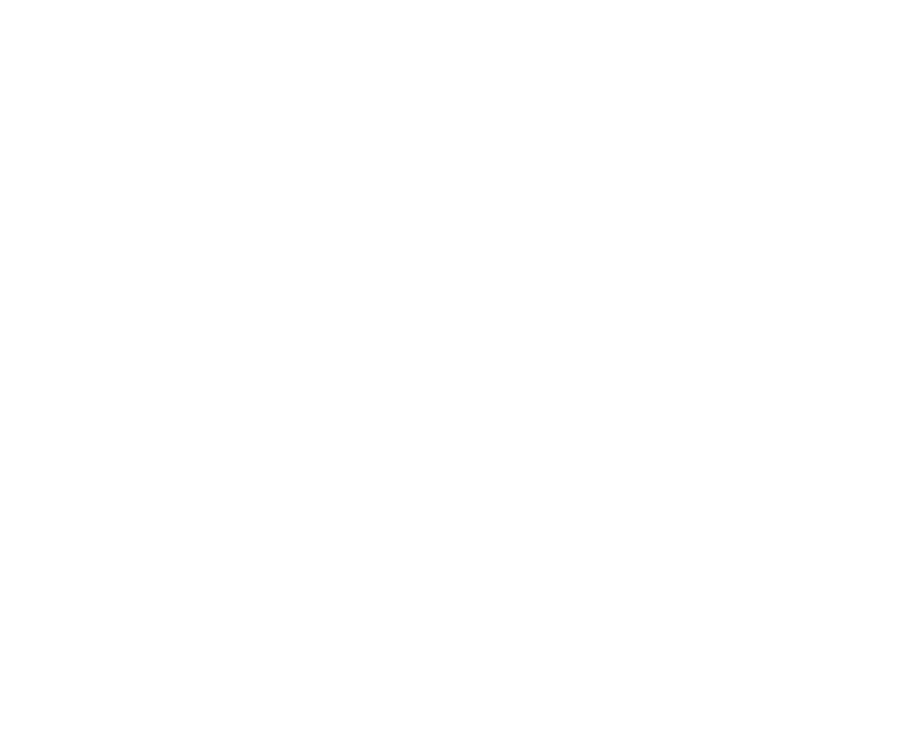
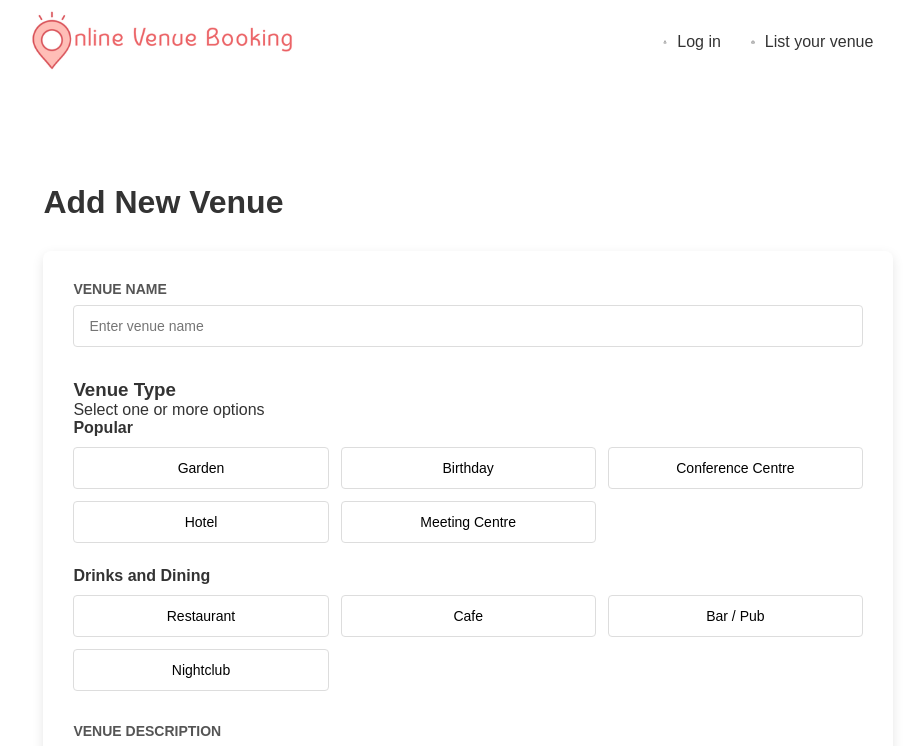
Before and after one commit to behnamfarhadi2010/HereVeNue, a React (Vite) app: page /add-listing in a window 1280 px wide. Before the commit this address had no page. Shown: the top 746 px of the page, without its empty margins (187-1091 px from the left). Built offline with nearby package versions, Linux system fonts and the light colour scheme.

Commit message:
working on add listing page and style

```diff
--- a/src/App.jsx
+++ b/src/App.jsx
@@ -11,6 +11,7 @@
 import Venues from "./pages/Venues";
 import Home from "./pages/Home";
 import MyDashboard from "./pages/myDashboard";
+import AddListing from "./components/AddListing/AddListing.jsx";
 
 const App = () => {
   return (
@@ -25,6 +26,7 @@
         <Route path="/client-login" element={<ClientLogin />} />
         <Route path="/venue-login" element={<VenueLogin />} />
         <Route path="/my-dashboard" element={<MyDashboard />} />
+        <Route path="/add-listing" element={<AddListing />} />
         {/*مسیر صفحه لاگین مکان */}
         <Route path="/venues" element={<Venues />} />
         {/*مسیر لاگین */}
--- /dev/null
+++ b/src/components/AddListing/AddListing.jsx
@@ -0,0 +1,50 @@
+// src/components/AddListing/AddListing.jsx
+import { useState } from "react";
+import Step1 from "./Steps/Step1";
+import "../../styles/add-listing.css";
+import Header from "../Header"; // Adjust the import path as necessary
+
+const AddListing = () => {
+  const [formData, setFormData] = useState({
+    venueName: "",
+    venueDescription: "",
+    venueTypes: [],
+  });
+
+  const handleChange = (e) => {
+    const { name, value } = e.target;
+    setFormData((prev) => ({
+      ...prev,
+      [name]: value,
+    }));
+  };
+
+  const handleVenueTypeToggle = (type) => {
+    setFormData((prev) => ({
+      ...prev,
+      venueTypes: prev.venueTypes.includes(type)
+        ? prev.venueTypes.filter((t) => t !== type)
+        : [...prev.venueTypes, type],
+    }));
+  };
+
+  return (
+    <>
+      <Header />
+      <div className="add-listing-container">
+        <h1>Add New Venue</h1>
+        <Step1
+          formData={formData}
+          handleChange={handleChange}
+          handleVenueTypeToggle={handleVenueTypeToggle}
+        />
+        {/* <div className="debug-panel">
+            <h3>Current Form Data:</h3>
+            <pre>{JSON.stringify(formData, null, 2)}</pre>
+        </div> */}
+      </div>
+    </>
+  );
+};
+
+export default AddListing;
--- a/src/components/AddListing/Steps/Step1.jsx
+++ b/src/components/AddListing/Steps/Step1.jsx
@@ -1,11 +1,10 @@
 import React from "react";
-// src/components/AddListing/Steps/Step1.jsx
 
 const Step1 = ({ formData, handleChange, handleVenueTypeToggle }) => {
   const venueCategories = {
     Popular: [
-      "Apartments / Penthouse",
-      "Auditorium",
+      "Garden",
+      "‌Birthday",
       "Conference Centre",
       "Hotel",
       "Meeting Centre",
--- a/src/components/Header.jsx
+++ b/src/components/Header.jsx
@@ -2,7 +2,7 @@
 import Logo from "../assets/ovblogo.png";
 import Person from "../assets/person.svg";
 import Home24 from "../assets/home_24.svg";
-// import './Header.css';
+import "../styles/main.css";
 
 function Header() {
   return (
--- /dev/null
+++ b/src/styles/Add-listing.css
@@ -0,0 +1,183 @@
+/* src/components/AddListing/add-listing.css */
+
+.add-listing-container {
+  display: flex;
+  flex-direction: column;
+  width: 80%;
+  max-width: 1200px;
+  margin: 50px auto;
+  margin-left: 11.9rem;
+  padding: 20px;
+  background-color: #fff;
+  font-family: Arial, sans-serif;
+  color: #333;
+}
+
+.add-listing-header {
+  margin-bottom: 2rem;
+}
+
+.add-listing-header h1 {
+  font-size: 32px;
+  color: #333;
+  margin-bottom: 10px;
+}
+
+/* Form styling */
+.step1-form {
+  background-color: #fff;
+  border-radius: 8px;
+  padding: 30px;
+  box-shadow: 0 4px 12px rgba(0, 0, 0, 0.1);
+  width: 100%;
+}
+
+.form-group {
+  margin-bottom: 2rem;
+}
+
+.form-group label {
+  display: block;
+  font-size: 14px;
+  font-weight: bold;
+  color: #555;
+  margin-bottom: 8px;
+  text-transform: uppercase;
+}
+
+.form-group input[type="text"],
+.form-group textarea,
+.form-group select {
+  width: 100%;
+  padding: 12px 15px;
+  border: 1px solid #ddd;
+  border-radius: 4px;
+  font-size: 14px;
+  background-color: white;
+  transition: border-color 0.3s;
+}
+
+.form-group input[type="text"]:focus,
+.form-group textarea:focus {
+  outline: none;
+  border-color: #ec676a;
+}
+
+.form-group textarea {
+  min-height: 150px;
+  resize: vertical;
+}
+
+/* Venue type selection */
+.venue-category {
+  margin-bottom: 1.5rem;
+}
+
+.venue-category h4 {
+  font-size: 16px;
+  color: #333;
+  margin-bottom: 10px;
+}
+
+.venue-types-grid {
+  display: grid;
+  grid-template-columns: repeat(auto-fill, minmax(200px, 1fr));
+  gap: 12px;
+}
+
+.venue-type-btn {
+  padding: 12px 15px;
+  background: white;
+  border: 1px solid #ddd;
+  border-radius: 4px;
+  cursor: pointer;
+  transition: all 0.3s;
+  text-align: center;
+  font-size: 14px;
+}
+
+.venue-type-btn:hover {
+  background: #f5f5f5;
+}
+
+.venue-type-btn.selected {
+  background: #ec676a;
+  color: white;
+  border-color: #ec676a;
+}
+
+/* Character counter */
+.character-count {
+  font-size: 12px;
+  color: #666;
+  margin-top: 5px;
+}
+
+/* Form actions */
+.form-actions {
+  display: flex;
+  justify-content: space-between;
+  margin-top: 2rem;
+  gap: 15px;
+}
+
+.submit-btn,
+.next-btn {
+  padding: 12px 25px;
+  border: none;
+  border-radius: 4px;
+  font-size: 16px;
+  font-weight: bold;
+  cursor: pointer;
+  transition: background-color 0.3s;
+}
+
+.submit-btn {
+  background-color: #f8f9fa;
+  color: #333;
+  border: 1px solid #ddd;
+}
+
+.next-btn {
+  background-color: #ec676a;
+  color: white;
+}
+
+.next-btn:hover {
+  background-color: #e34949;
+}
+
+/* Responsive adjustments */
+@media (max-width: 768px) {
+  .add-listing-container {
+    width: 95%;
+    padding: 15px;
+  }
+
+  .venue-types-grid {
+    grid-template-columns: repeat(auto-fill, minmax(150px, 1fr));
+  }
+
+  .form-actions {
+    flex-direction: column;
+  }
+
+  .submit-btn,
+  .next-btn {
+    width: 100%;
+  }
+
+  .next-btn {
+    margin-top: 10px;
+  }
+}
+
+@media (max-width: 480px) {
+  .venue-types-grid {
+    grid-template-columns: 1fr;
+  }
+
+  .add-listing-header h1 {
+    font-size: 24px;
+  }
+}
--- a/src/styles/Login.css
+++ b/src/styles/Login.css
@@ -1,34 +1,47 @@
-.login-title {
-  font-size: 2.5rem;
-  font-weight: bold;
-  color: #333;
-}
-.login-title {
-  display: flex;
-  justify-content: center;
-  align-items: center;
+* {
+  margin: 0;
+  padding: 0;
+  box-sizing: border-box;
 }
 .login-page {
   display: flex;
   flex-direction: column;
   align-items: center;
-  gap: 5rem;
+  justify-content: center;
+  margin-left: 11.9rem;
+  min-height: 80vh;
+  width: 100%;
+  gap: 4rem;
+  font-family: Arial, sans-serif;
+  box-sizing: border-box;
+  padding: 0 1rem;
 }
+
+.login-title {
+  font-size: 2rem;
+  font-weight: bold;
+  color: #333;
+  text-align: center;
+  margin: 0; /* remove default margin */
+}
+
+/* Options row */
 .login-options {
   display: flex;
   flex-direction: row;
-  font-size: 15px;
-  gap: 10px;
-}
-.login-options p {
+  justify-content: center;
+  align-items: flex-start;
+  gap: 2rem;
   font-size: 14px;
 }
+
+/* Boxes */
 .login-box-user,
 .login-box-venue {
-  border: #2fa9bf 1px solid;
+  border: 1px solid #2fa9bf;
   display: flex;
   flex-direction: column;
-  padding: 10rem;
+  padding: 2rem;
   align-items: center;
   background-color: #f0f8fa;
   border-radius: 8px;
@@ -36,28 +49,39 @@
   width: 260px;
   text-align: center;
 }
+
+/* Icons */
 .login-icon {
-  font-size: 5rem;
+  font-size: 3rem;
   color: #2fa9bf;
   margin-bottom: 1rem;
 }
+
+/* Buttons */
 .login-btn-usr,
 .login-btn-vnu {
   background-color: #ec676a;
   color: white;
   border: none;
   border-radius: 4px;
-  padding: 0 25px;
+  padding: 0 20px;
   font-size: 14px;
   font-weight: bold;
   cursor: pointer;
-  height: 44px;
+  height: 40px;
   transition: background-color 0.3s;
-  margin-top: 2rem;
+  margin-top: 1.5rem;
 }
+
+.login-btn-usr:hover,
+.login-btn-vnu:hover {
+  background-color: #d95557;
+}
+
+/* Divider line */
 .line {
   margin: 20px auto;
-  width: 100%;
-  height: 3px;
+  width: 80%;
+  height: 2px;
   background-color: #ccc;
 }
--- a/src/styles/main.css
+++ b/src/styles/main.css
@@ -1,3 +1,9 @@
+* {
+  margin: 0;
+  padding: 0;
+  box-sizing: border-box;
+}
+
 body {
   display: flex;
   flex-direction: column;
@@ -12,13 +18,14 @@
 header {
   display: flex;
   position: sticky;
-  width: 90%;
+  top: 0; /* so it stays visible */
+  width: 100%;
   background-color: #fff;
-  margin-top: -14px;
-  padding: 0 8% 5% 8%;
+  padding: 10px 5%; /* safe padding */
   z-index: 1000;
   align-items: center;
   justify-content: space-between;
+  /* border-bottom: 1px solid #eee; subtle divider */
 }
 .logo {
   display: flex;
@@ -27,7 +34,7 @@
   /* width: 100px;
   height: 100px; */
   margin-top: -3.4rem;
-  margin-left: 3.9rem;
+  margin-left: 8.9rem;
 }
 nav {
   display: flex;
@@ -144,6 +151,9 @@
   text-transform: uppercase;
   margin-bottom: 5px;
 }
+.filter-group input:hover {
+  border-color: #ec676a;
+}
 
 .filter-description {
   font-size: 14px;
@@ -160,6 +170,7 @@
   width: 70%;
   padding: 12px 15px;
   border: 1px solid #ddd;
+  border-color: #ec676a;
   border-radius: 4px;
   appearance: none;
   background-color: white;
```
